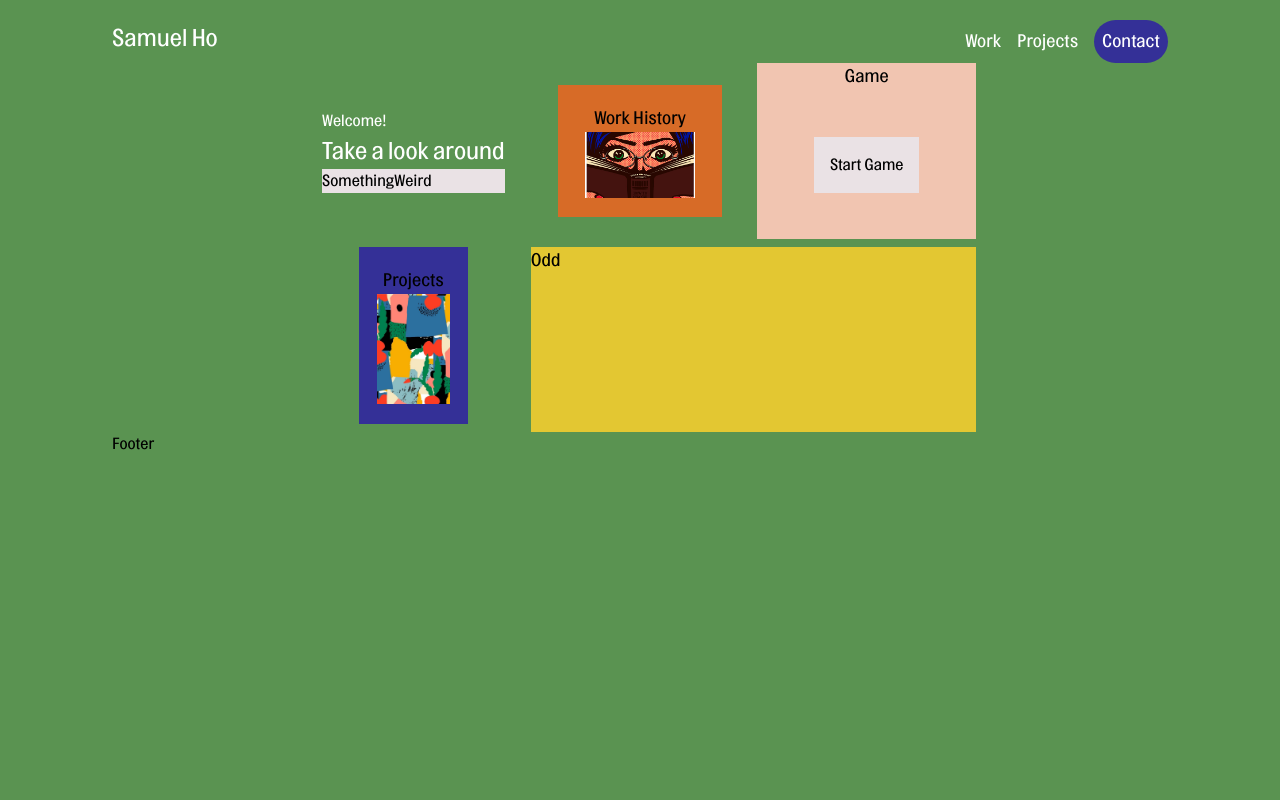
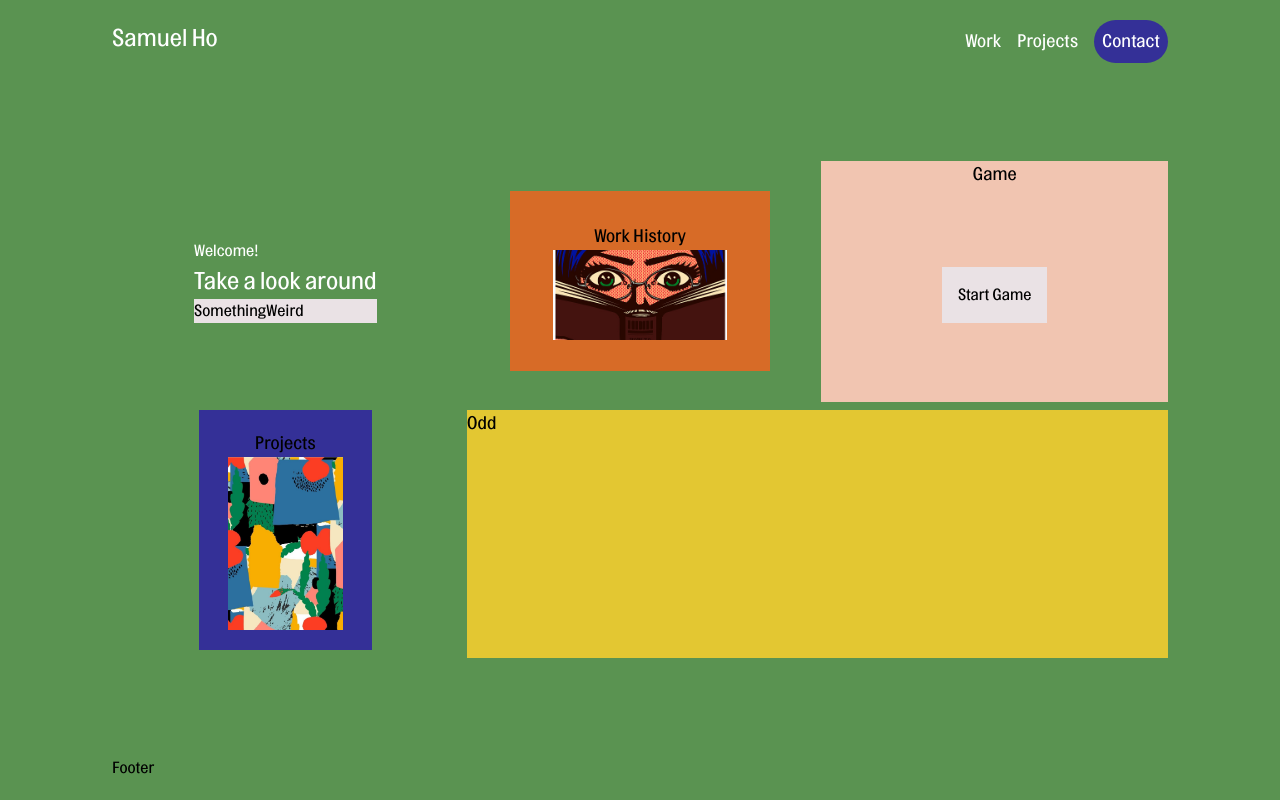
Before and after one commit to samuelho-dev/samuelho.github.io, a Next.js app: page / in a window 1280 px wide. Built offline with nearby package versions, Linux system fonts and the light colour scheme.

Commit message:
fixed main layout

```diff
--- a/src/layout/Layout.tsx
+++ b/src/layout/Layout.tsx
@@ -16,7 +16,7 @@ export default function Layout({ children, handleRoute }: Props) {
 
         <Navbar handleRoute={handleRoute} />
       </header>
-      <main className="mx-48">{children}</main>
+      <main>{children}</main>
       <Footer />
     </>
   );
--- a/src/pages/_app.tsx
+++ b/src/pages/_app.tsx
@@ -17,7 +17,7 @@ export default function App({ Component, pageProps }: AppProps) {
         <meta name="viewport" content="width=device-width, initial-scale=1" />
         <link rel="icon" href="/favicon.ico" />
       </Head>
-      <div className=" min-h-screen flex-col bg-customGreen py-5 px-28">
+      <div className="flex min-h-screen flex-col justify-between bg-customGreen py-5 px-28">
         <Layout handleRoute={handleRoute}>
           <Component {...pageProps} handleRoute={handleRoute} />
         </Layout>
```
